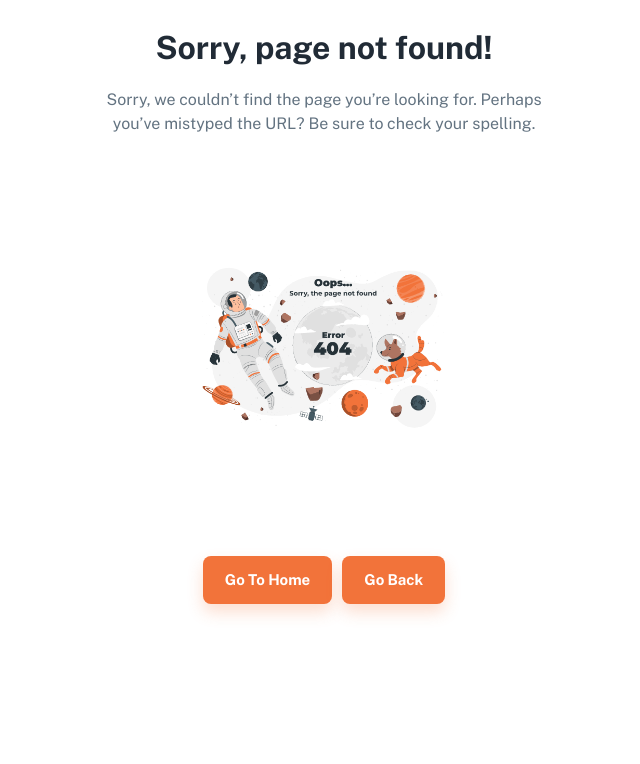
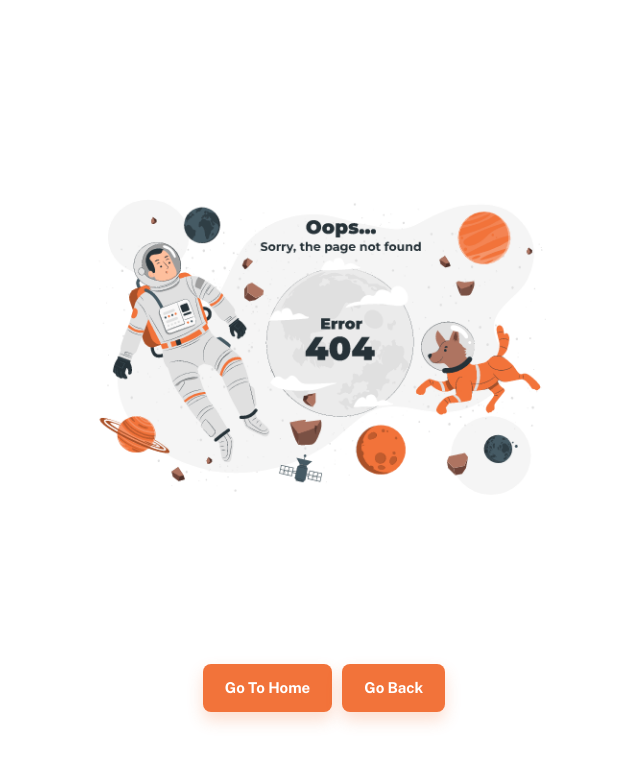
Before and after one commit to MSafyan/bollugu-cms, a React (Create React App) app: page /404 in a window 1280 px wide. Before the commit this address had no page. Shown: the top 764 px of the page, without its empty margins (316-956 px from the left). Built offline with nearby package versions, Linux system fonts and the light colour scheme; a web font is replaced by a local one.

Commit message:
Fix login

```diff
--- a/src/layouts/LogoOnlyLayout.jsx
+++ b/src/layouts/LogoOnlyLayout.jsx
@@ -32,7 +32,7 @@ export default function LogoOnlyLayout({ loginPage }) {
 
   const handleOnAuth = (pass) => {
     if (!pass) return setShowPage(true);
-    return navigate(RouteMenu);
+    if (loginPage) return navigate(RouteMenu);
   };
 
   return (
--- a/src/pages/general/PageError.js
+++ b/src/pages/general/PageError.js
@@ -6,6 +6,7 @@ import { motion } from 'framer-motion';
 import { Link as RouterLink, useNavigate } from 'react-router-dom';
 import { MotionContainer, varBounceIn } from 'src/components/animate';
 import Page from 'src/components/Page';
+import { RouteMenu } from 'src/config/routes';
 import { Image401, Image404 } from 'src/config/settings';
 import palette from 'src/theme/palette';
 
@@ -18,14 +19,9 @@ export default ({ e404 }) => {
   const goBack = () => {
     navigate(-2);
   };
-
-  let heading = "Sorry, You are not allowed here!";
-  let text = "";
   let image = Image401;
 
   if (e404) {
-    heading = "Sorry, page not found!";
-    text = "Sorry, we couldn’t find the page you’re looking for. Perhaps you’ve mistyped the URL? Be sure to check your spelling.";
     image = Image404;
   }
 
@@ -38,23 +34,14 @@ export default ({ e404 }) => {
             mt={{ xs: 10, sm: 12, md: 'auto', lg: 'auto', xl: 'auto' }}
           >
             <motion.div variants={varBounceIn}>
-              <Typography variant="h3" paragraph>
-                {heading}
-              </Typography>
-            </motion.div>
-            <Typography sx={{ color: palette.text.secondary }}>
-              {text}
-            </Typography>
-
-            <motion.div variants={varBounceIn}>
               <Box
                 component="img"
                 src={image}
-                sx={{ height: 260, mx: 'auto', my: { xs: 5, sm: 10 } }}
+                sx={{ height: 'auto', mx: 'auto', my: { xs: 5, sm: 10 } }}
               />
             </motion.div>
 
-            <Button to="/" size="large" variant="contained" component={RouterLink}>
+            <Button to={RouteMenu} size="large" variant="contained" component={RouterLink}>
               Go to Home
             </Button>
             <Button style={{ marginLeft: 10 }} onClick={goBack} size="large" variant="contained">
```
